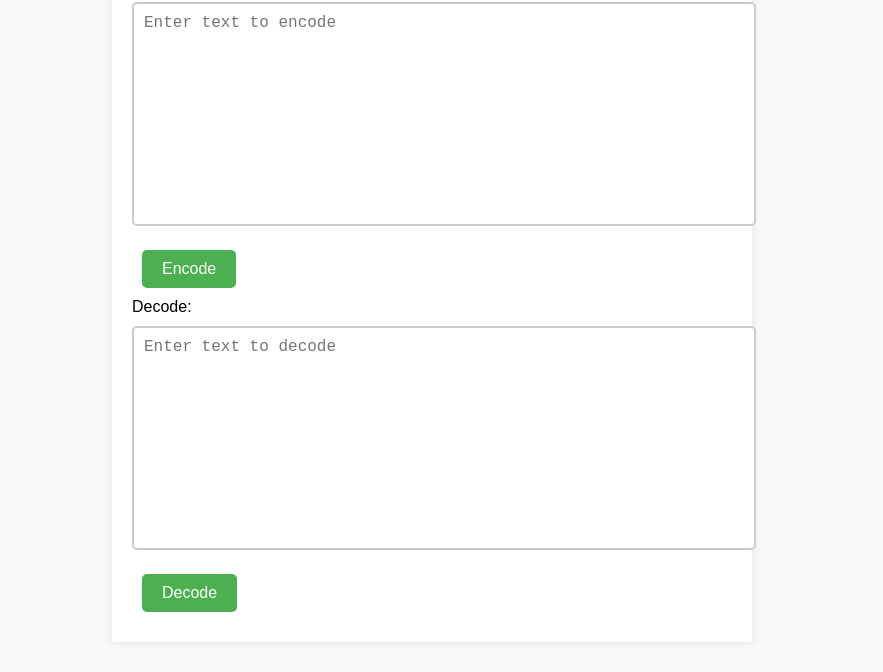
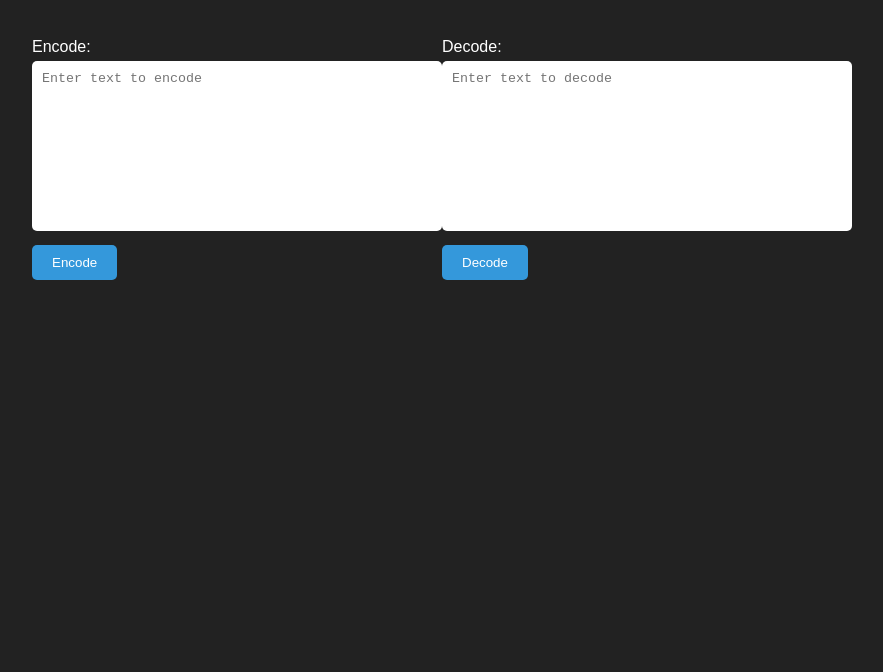
Before and after one commit to OmiduAnjane/Encode-sytem, a plain HTML site: page index.html in a window 1280 px wide. Shown: the part 128-800 px from the top of the page, without its empty margins (208-1091 px from the left). Drawn offline with Linux system fonts and the light colour scheme.

Commit message:
Update style.css

```diff
--- a/style.css
+++ b/style.css
@@ -1,87 +1,97 @@
 body {
 
-	background-color: #f9f9f9;	font-family: Arial, sans-serif;
+    background-color: #222;
+
+    font-family: sans-serif;
 
 }
 
 .container {
 
-	margin: 20px auto;
+    margin: 0 auto;
 
-	max-width: 600px;
+    max-width: 800px;
 
-	padding: 20px;
-
-	background-color: #fff;
-
-	box-shadow: 0 0 10px rgba(0, 0, 0, 0.1);
+    padding: 50px;
 
 }
 
 h1 {
 
-	font-size: 36px;
+    color: #fff;
 
-	margin: 0 0 20px;
+    text-align: center;
 
-	color: #333;
+    margin-bottom: 50px;
+
+}
+
+.row {
+
+    display: flex;
+
+    flex-wrap: wrap;
+
+    justify-content: space-between;
+
+}
+
+.col {
+
+    flex: 0 0 calc(50% - 10px);
+
+    margin-bottom: 20px;
+
+}
+
+label {
+
+    display: block;
+
+    margin-bottom: 5px;
+
+    color: #fff;
 
 }
 
 textarea {
 
-	width: 100%;
+    width: 100%;
 
-	height: 200px;
+    height: 150px;
 
-	padding: 10px;
+    padding: 10px;
 
-	font-size: 16px;
+    border-radius: 5px;
 
-	margin: 10px 0;
+    border: none;
 
-	border: 2px solid #ccc;
-
-	border-radius: 5px;
-
-	resize: none;
-
-}
-
-.buttons {
-
-	text-align: center;
+    resize: none;
 
 }
 
 button {
 
-	padding: 10px 20px;
+    display: block;
 
-	font-size: 16px;
+    margin-top: 10px;
 
-	margin: 10px;
+    padding: 10px 20px;
 
-	border-radius: 5px;
+    background-color: #3498db;
 
-	background-color: #4CAF50;
+    color: #fff;
 
-	color: #fff;
+    border: none;
 
-	border: none;
+    border-radius: 5px;
 
-	cursor: pointer;
+    cursor: pointer;
 
 }
 
 button:hover {
 
-	background-color: #3e8e41;
+    background-color: #2980b9;
 
 }
-
-#output {
-
-	color: #666;
-
-}
```
